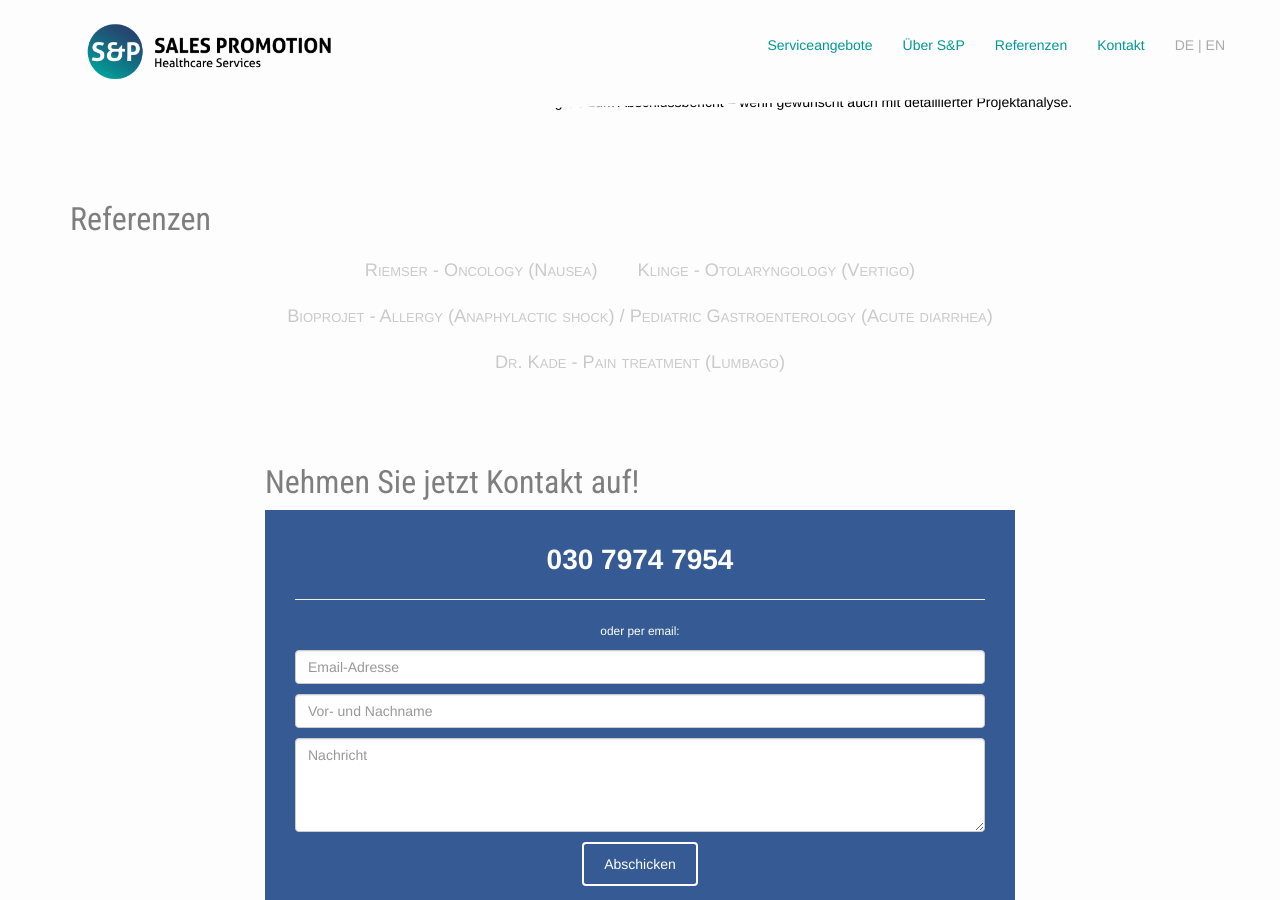
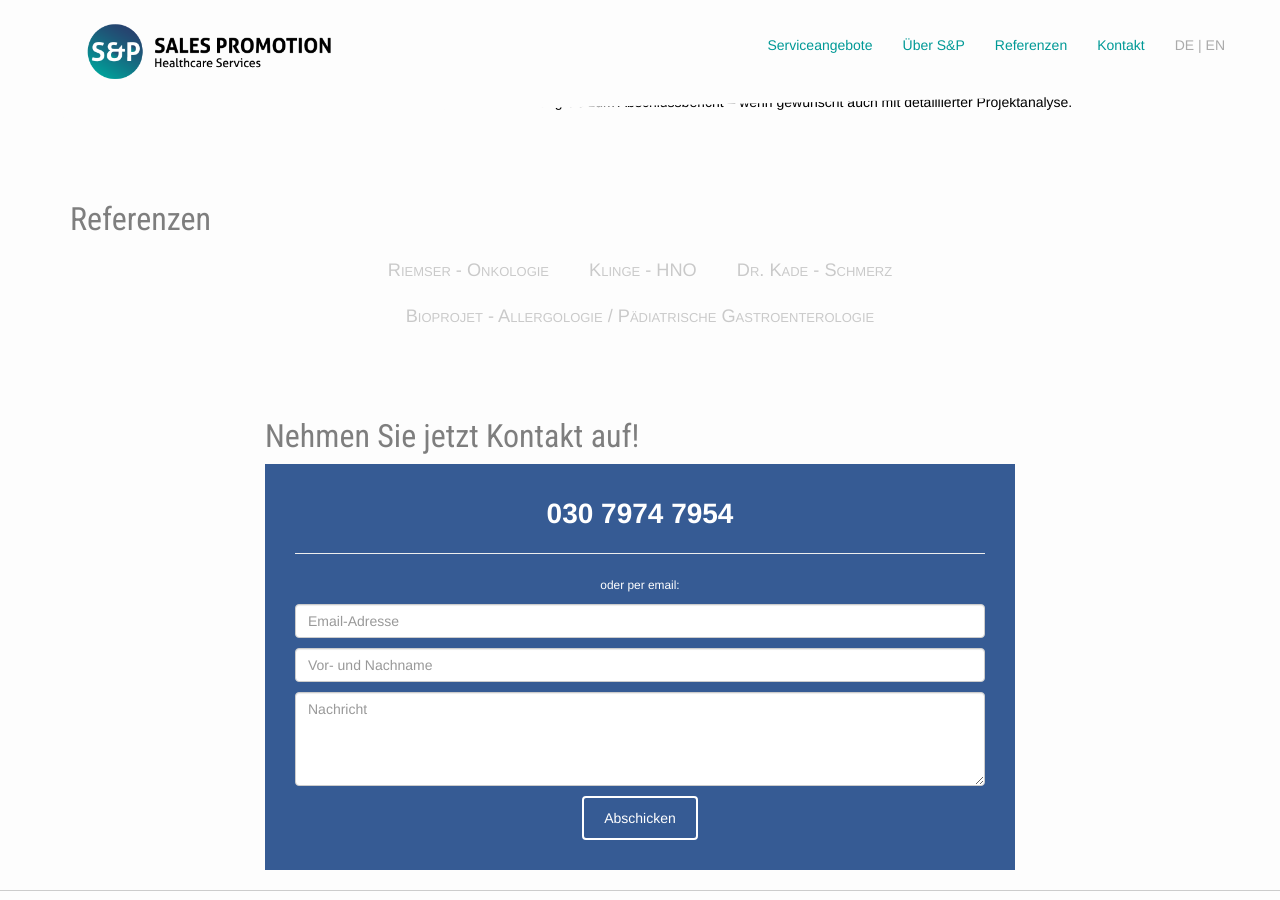
Before and after one commit to samlawski/sp-healthcare, a Jekyll site: the page built from index.html, in a window 1280 px wide and 900 px high, scrolled down 1254 px. Built offline with Jekyll 4.4.1, drawn with Linux system fonts in a browser that asks for light colours; nearby versions of some CDN libraries.

Commit message:
Updated 'index.html' via CloudCannon

```diff
--- a/index.html
+++ b/index.html
@@ -4,10 +4,10 @@ description: Deutschlandweit personelle Unterstützung im Healthcare-Bereich.
 layout: frontpage
 header_image_path: /assets/images/v3/bild1cut.jpg
 referenzen:
-  - name: "Riemser\t-\tOncology (Nausea)"
-  - name: Klinge - Otolaryngology (Vertigo)
-  - name: "Bioprojet\t-\tAllergy (Anaphylactic shock) / Pediatric Gastroenterology (Acute diarrhea)"
-  - name: "Dr. Kade\t-\tPain treatment (Lumbago)"
+  - name: "Riemser\t-\tOnkologie"
+  - name: Klinge - HNO
+  - name: "Dr. Kade\t-\tSchmerz"
+  - name: "Bioprojet\t-\tAllergologie / Pädiatrische Gastroenterologie"
 ---
 
 <div class="index__angebote container-fluid space-after">
```
